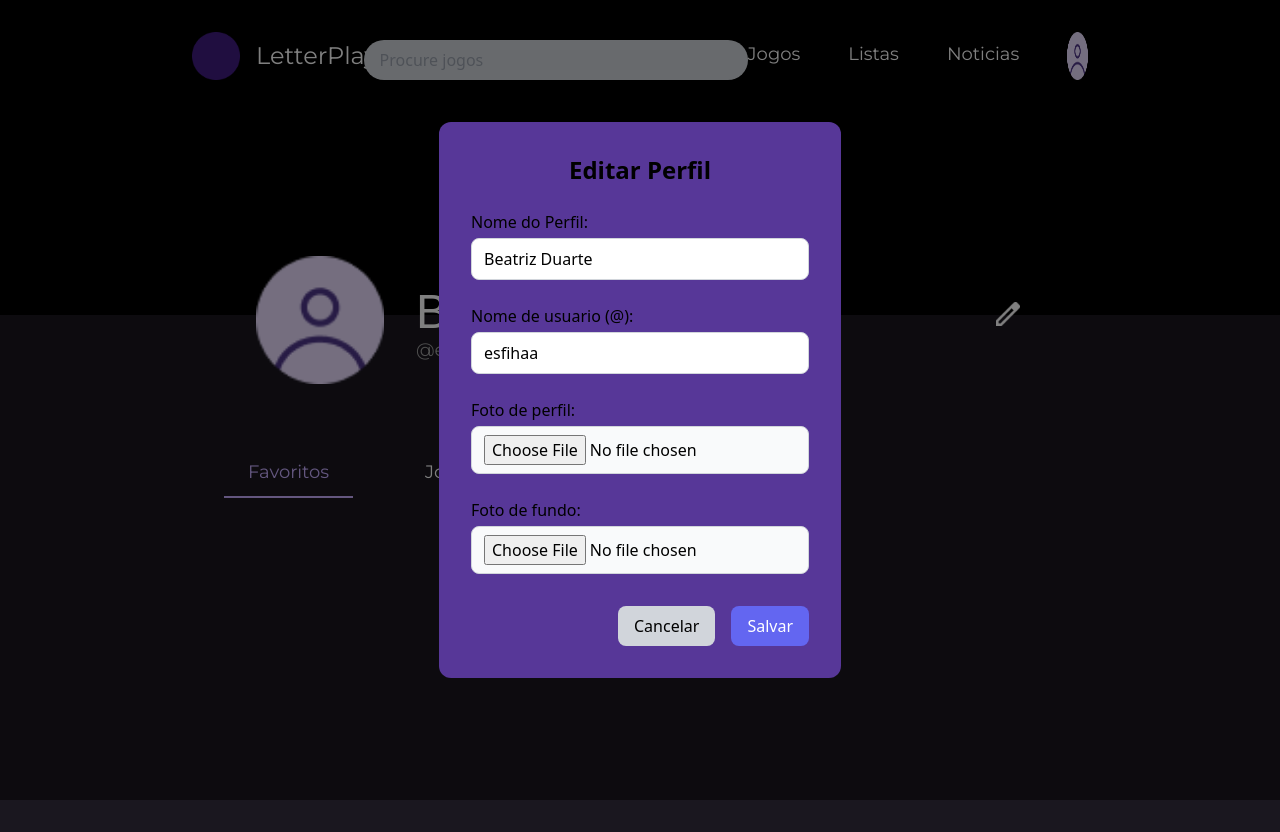
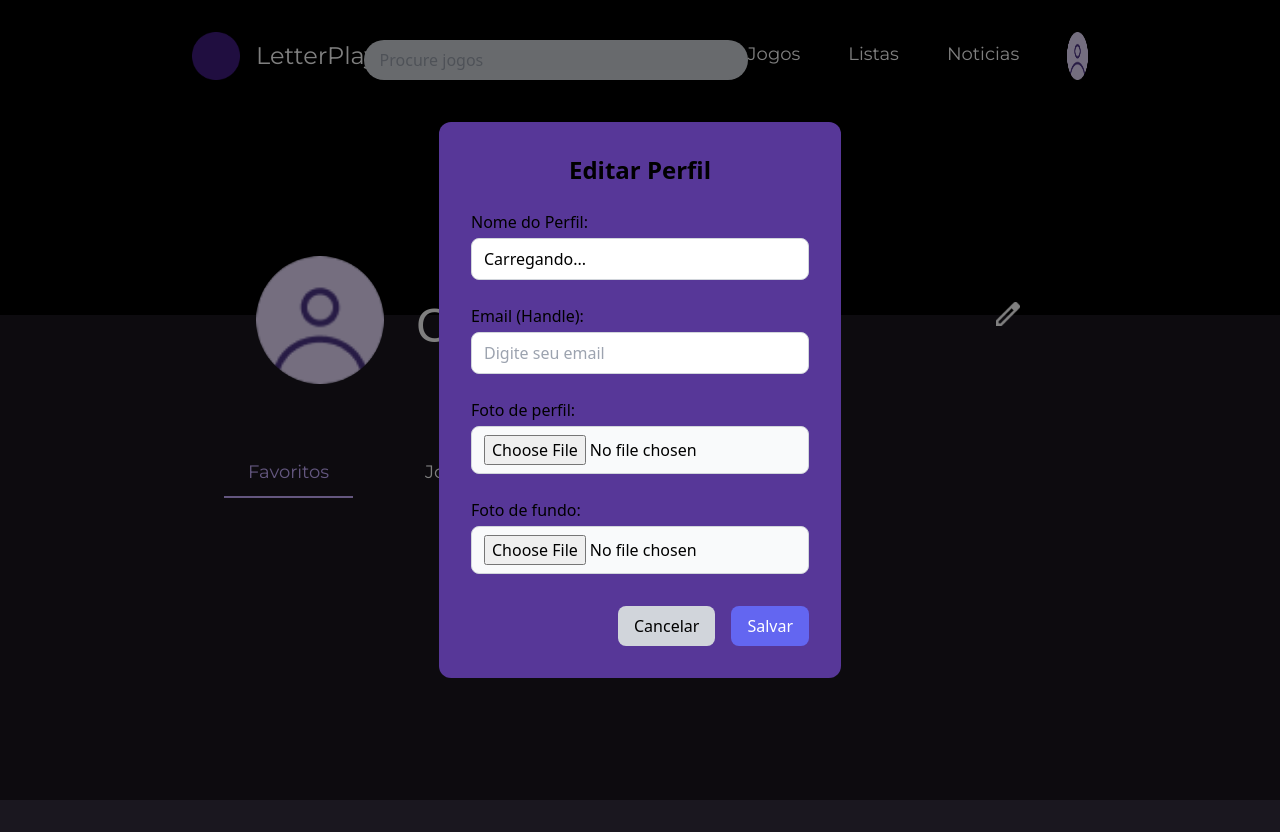
Before and after one commit to anbeatrizduarte/LetterPlay, a React (Vite) app: page /LetterPlay/perfil in a window 1280 px wide. Both pictures are taken after a click on the button 1008 px from the left and 320 px from the top of the page. Built offline with nearby package versions, Linux system fonts and the light colour scheme; no server answers; a web font is replaced by a local one.

Commit message:
Add files via upload

```diff
--- a/src/pages/Perfil.jsx
+++ b/src/pages/Perfil.jsx
@@ -7,15 +7,12 @@ import iconEdit from '/src/assets/edit.png'
 import { uploadProfilePicture } from "../Scripts/services/userService";
 import { getUserProfile, updateUser} from "../Scripts/services/userService";
 
-
 function OptLists() {
     const [option, setOption] = useState("favorites");
-
 
     return (
         <div className="h-96 w-auto m-16 pl-40">
             <div className="flex gap-12">
-
                 <button
                     className={`cursor-pointer border-b-2 leading-[3rem] px-6 relative z-10 hover:text-secondary
                 ${option === "favorites" ? "!text-secondary border-secondary" : "text-text border-transparent"}`}
@@ -39,28 +36,25 @@ function OptLists() {
                 >
                     <TypographyUI as="span" variant="muted" className="!text-inherit">Listas</TypographyUI>
                 </button>
-
             </div>
         </div>
-
     )
 }
 
+export function Perfil() {
 
-export function Perfil() {
-    const infosPerfil = {
-        user: { username: "Beatriz Duarte", userhandle: "esfihaa" }
-    }
 
     const [isPopUpOpen, setIsPopUpOpen] = useState(false);
     const [loading, setLoading] = useState(true);
 
+
     const [user, setUser] = useState({
         id: null,
-        username: '',
+        username: 'Carregando...',
         email: '',
         profilePicture: ''
     });
+
 
     const [editForm, setEditForm] = useState({
         username: '',
@@ -75,8 +69,14 @@ export function Perfil() {
     const carregarDados = async () => {
         try {
             const dados = await getUserProfile();
+            console.log("Dados recebidos:", dados);
             setUser(dados);
-            setEditForm({username: dados.username, email: dados.email, file: null});
+
+            setEditForm({
+                username: dados.username,
+                email: dados.email,
+                file: null
+            });
         } catch (error){
             console.error("Erro ao carregar usuário", error);
         } finally{
@@ -86,44 +86,74 @@ export function Perfil() {
 
     const handleSave = async () => {
         try{
-            if(editForm.userame !== user.userame){
+
+            if (!editForm.username || !editForm.email) {
+                alert("Nome e Email são obrigatórios");
+                return;
+            }
+
+
+            if(editForm.username !== user.username || editForm.email !== user.email){
+
                 await updateUser(user.id, { username: editForm.username, email: editForm.email});
             }
+
+
             if(editForm.file){
                 await uploadProfilePicture(editForm.file);
             }
+
             alert("Perfil atualizado com sucesso!");
-            window.location.reload();
+            setIsPopUpOpen(false);
+            carregarDados();
+
         } catch (error) {
+            console.error(error);
             alert("Erro ao atualizar o perfil. Tente novamente.");
         }
     };
 
+    const abrirPopup = () => {
+
+        setEditForm({ username: user.username, email: user.email, file: null });
+        setIsPopUpOpen(true);
+    }
+
+    const fecharPopup = () => setIsPopUpOpen(false);
+
+    const handleInputChange = (e) => {
+        setEditForm({
+            ...editForm,
+            [e.target.name]: e.target.value
+        });
+    };
 
 
-    const abrirPopup = () => {
-        setEditForm({username: user.username, email: user.email, file: null});
-        setIsPopUpOpen(true);}
-    const fecharPopup = () => setIsPopUpOpen(false);
+    const handleFileChange = (e) => {
+        if (e.target.files[0]) {
+            setEditForm({ ...editForm, file: e.target.files[0] });
+        }
+    };
 
     return (
         <div className="w-full h-auto relative">
             <HeaderUI />
-            <div
-                className="absolute top-0 left-0 w-full h-[315px] bg-cover bg-center z-0 bg-black"
-            /* style={{ backgroundImage: `url(${imageBG})` }} */
-            ></div>
+            <div className="absolute top-0 left-0 w-full h-[315px] bg-cover bg-center z-0 bg-black"></div>
 
             <div className="flex items-center justify-between h-auto w-auto z-10 relative mt-36 px-64">
                 <div className="flex items-center gap-8">
-                    <img src={avatarPerfil} alt="" className="size-32" />
+
+                    <img src={avatarPerfil} alt="" className="size-32 rounded-full object-cover" />
 
                     <div className="grid">
+
                         <TypographyUI as="span" variant="titulo" className="mt-3 text-5xl">
-                            {infosPerfil.user.username}
+                            {user.username}
                         </TypographyUI>
+
+
                         <TypographyUI as="span" variant="muted" className="">
-                            @{infosPerfil.user.userhandle}
+                            {user.email}
                         </TypographyUI>
                     </div>
                 </div>
@@ -131,7 +161,6 @@ export function Perfil() {
                 <button onClick={abrirPopup}>
                     <img src={iconEdit} alt="" className="size-8 -mt-3 cursor-pointer" />
                 </button>
-
             </div>
 
             <OptLists />
@@ -145,19 +174,23 @@ export function Perfil() {
                         <label className="mb-1 font-medium">Nome do Perfil:</label>
                         <input
                             type="text"
+                            name="username"
+                            value={editForm.username}
+                            onChange={handleInputChange}
                             className="border border-gray-300 rounded-lg px-3 py-2 text-black"
                             placeholder="Digite seu nome"
-                            defaultValue={infosPerfil.user.username}
                         />
                     </div>
 
                     <div className="grid">
-                        <label className="mb-1 font-medium">Nome de usuario (@):</label>
+                        <label className="mb-1 font-medium">Email (Handle):</label>
                         <input
                             type="text"
+                            name="email"
+                            value={editForm.email}
+                            onChange={handleInputChange}
                             className="border border-gray-300 rounded-lg px-3 py-2 text-black"
-                            placeholder="Digite seu handle"
-                            defaultValue={infosPerfil.user.userhandle}
+                            placeholder="Digite seu email"
                         />
                     </div>
 
@@ -165,38 +198,44 @@ export function Perfil() {
                         <label className="mb-1 font-medium">Foto de perfil:</label>
                         <input
                             type="file"
-                            className="border border-gray-300 rounded-lg px-3 py-2 bg-gray-50"
+                            onChange={handleFileChange}
+                            className="border border-gray-300 rounded-lg px-3 py-2 bg-gray-50 text-black"
                         />
                     </div>
 
                     <div className="grid">
+
                         <label className="mb-1 font-medium">Foto de fundo:</label>
+
                         <input
+
                             type="file"
+
                             className="border border-gray-300 rounded-lg px-3 py-2 bg-gray-50"
+
                         />
+
                     </div>
+
 
                 </div>
 
                 <div className="flex justify-end mt-8 gap-4">
                     <button
                         onClick={fecharPopup}
-                        className="px-4 py-2 rounded-lg bg-gray-300 hover:bg-gray-400 transition"
+                        className="px-4 py-2 rounded-lg bg-gray-300 hover:bg-gray-400 transition text-black"
                     >
                         Cancelar
                     </button>
 
                     <button
+                        onClick={handleSave}
                         className="px-4 py-2 rounded-lg bg-indigo-500 text-white hover:bg-indigo-600 transition"
                     >
                         Salvar
                     </button>
                 </div>
-
             </Popup>
-
-
         </div>
     );
 }
```
